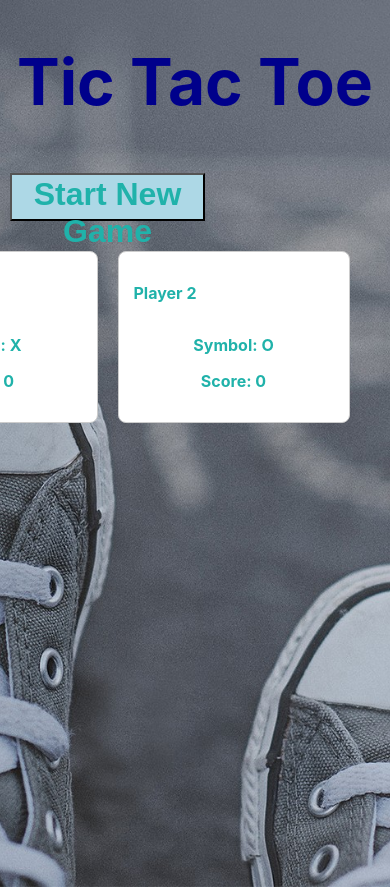
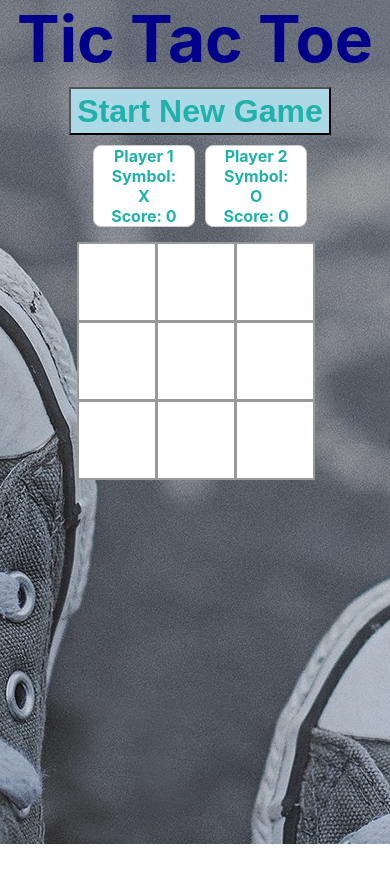
Before and after one commit to rotiadi/TicTacToe, a React (Create React App) app: page / in a window 390 px wide. After the commit the page ends 844 px from the top, so only its background shows below. Built offline with nearby package versions, Linux system fonts and the light colour scheme.

Commit message:
added media for mobile

```diff
--- a/src/App.css
+++ b/src/App.css
@@ -1,49 +1,9 @@
-.App {
-  text-align: center;
-
-}
-
-.App-logo {
-  height: 40vmin;
-  pointer-events: none;
-}
-
 * {
   color: lightseagreen;
   font-weight: bold;
   font-size: medium;
+  text-align: center;
 }
-
-@media (prefers-reduced-motion: no-preference) {
-  .App-logo {
-    animation: App-logo-spin infinite 20s linear;
-  }
-}
-
-.App-header {
-  background-color: #282c34;
-  min-height: 100vh;
-  display: flex;
-  flex-direction: column;
-  align-items: center;
-  justify-content: center;
-  font-size: calc(10px + 2vmin);
-  color: white;
-}
-
-.App-link {
-  color: #61dafb;
-}
-
-@keyframes App-logo-spin {
-  from {
-    transform: rotate(0deg);
-  }
-  to {
-    transform: rotate(360deg);
-  }
-}
-
 
 .square {
   background: #fff;
@@ -66,10 +26,6 @@
   display: table;
 }
 
-
-
-
-
 .header {
   width: 100vw;
   text-align: center;
@@ -82,10 +38,8 @@
 
 }
 
+.gameContainer {
 
-
-.gameContainer {
-  margin-left: 10%;
 }
 
 
@@ -93,8 +47,9 @@
   display: none;
   padding: 5%;
   margin-top: 5%;
-  width: 100%;
+  width: 70%;
   font-size: 2rem;
+  margin: 0;
 }
 
 @keyframes blink {
@@ -119,6 +74,7 @@
   font-weight: 700;
   color: rgba(19, 2, 252, 0.849);
   animation: blink 1s infinite;
+  margin: 0;
 }
 
 h6 {
@@ -131,6 +87,8 @@ h6 {
 h6 span {
   color: blue;
 }
+
+p {margin: 0;}
 
 .configGame {
   margin-top: 10px;
@@ -170,7 +128,8 @@ h6 span {
 .playerHeader {
   display: flex;
   align-items: center;
-  gap: 10px; /* Adds spacing between title and button */
+  justify-content: center;
+  gap: 10px;
 }
 
 .editNameButton {
@@ -192,12 +151,82 @@ h6 span {
   font-size: 1.5rem;
 }
 
+.boardContainer {
+  justify-items: center;
+}
+
 body {
   background-image: url('../public/background.jpg'); /* Path to your image */
-  background-size: cover; /* Ensures it covers the full screen */
   background-position: center; /* Centers the image */
   background-repeat: no-repeat; /* Prevents repeating */
   height: 100vh; /* Full height */
   margin: 0;
   padding: 0;
 }
+
+@media (max-width: 768px) {
+  .header{margin: 0;}
+
+  h3 {
+    margin: 0;
+  }
+  h2 {
+    margin: 0;
+  }
+
+  h6 {
+
+    margin: 0;
+  }
+
+  .mainContainer{
+    flex-direction: column;
+    align-items: center;
+  }
+
+  .configGame {
+    width: 100%;
+  }
+
+  .playerCardsContainer {
+    margin-top: 0;
+    gap: 10px;
+  }
+
+  .PlayerCard {
+    width: 30%;
+    padding: 0 15px;
+
+  }
+
+  .roundSelectorContainer{
+    margin: 0.5em;
+  }
+
+  .RoundSelector {
+    margin: 0.5rem 0
+  }
+
+
+  .square {
+    background: #fff;
+    border: 2px solid #999;
+    float: left;
+    font-size: 4rem;
+    font-weight: bold;
+    line-height: 34px;
+    height: 5rem;
+    width: 5rem;
+    margin-right: -1px;
+    margin-top: -1px;
+    padding: 0;
+    text-align: center;
+
+  }
+
+  .board-row:after {
+    clear: both;
+    content: '';
+    display: table;
+  }
+}
--- a/src/Board.jsx
+++ b/src/Board.jsx
@@ -1,6 +1,6 @@
 import Square from "./Square";
 
-function Board({ handleCellClick, squares, isNewRound, winnerSolution }) {
+function Board({ handleCellClick, squares, isNewGame, winnerSolution }) {
   const generateBoard = (x, y) => {
     const board = [];
     for (let i = 0; i < y; i++) {
@@ -29,7 +29,7 @@ function Board({ handleCellClick, squares, isNewRound, winnerSolution }) {
 
   return (
     <>
-      <div className="board" style={{ display: isNewRound ? "block" : "none" }}>
+      <div className="board" style={{ display: isNewGame ? "block" : "none" }}>
         {generateBoard(3, 3)}
       </div>
     </>
--- a/src/GameComponent.jsx
+++ b/src/GameComponent.jsx
@@ -123,6 +123,7 @@ function GameComponent() {
     setCurrentPlayer(player1);
     setCurrentRound(currentRound + 1);
     setWinnerSolution([]);
+    setIsNewRound(true);
   };
 
   const handleCellClick = (squareIndex) => {
@@ -144,6 +145,7 @@ function GameComponent() {
       setWinnerSolution(winner.winnerSolution);
 
       setRoundWinner(winner.winner);
+      setIsNewRound(false);
 
       if (player1.symbol === winner.winner) {
         setPlayer1((prevProp) => ({ ...prevProp, score: player1.score + 1 }));
@@ -180,21 +182,21 @@ function GameComponent() {
               backgroundColor: gameWinner === player1.name ? "green" : "white",
             }}
           >
+            <h3>Player 1</h3>
             <div className="playerHeader">
-              <h3>Player 1</h3>
+              <h2>{player1.name}</h2>
+            </div>
             <button
               style={{
-                  display: player1.name ? "block" : "none",
+                display: player1.name ? "inline-block" : "none",
                 backgroundColor:
                   gameWinner === player1.name ? "green" : "white",
               }}
               onClick={() => editPlayerName(player1)}
               className="editNameButton"
             >
-                Edit Name
+              Edit
             </button>
-            </div>
-            <h2>{player1.name}</h2>
             <p>Symbol: {player1.symbol}</p>
             <p>
               Score: <span>{player1.score}</span>
@@ -206,22 +208,21 @@ function GameComponent() {
               backgroundColor: gameWinner === player2.name ? "green" : "white",
             }}
           >
+            <h3>Player 2</h3>
             <div className="playerHeader">
-              <h3>Player 2</h3>
-
+              <h2>{player2.name}</h2>
+            </div>
             <button
               style={{
-                  display: player2.name ? "block" : "none",
+                display: player2.name ? "inline-block" : "none",
                 backgroundColor:
                   gameWinner === player2.name ? "green" : "white",
               }}
               onClick={() => editPlayerName(player2)}
               className="editNameButton"
             >
-                Edit Name
+              Edit
             </button>
-            </div>
-            <h2>{player2.name}</h2>
             <p>Symbol: {player2.symbol}</p>
             <p>
               Score: <span>{player2.score}</span>
@@ -275,7 +276,7 @@ function GameComponent() {
           <Board
             handleCellClick={handleCellClick}
             squares={squares}
-            isNewRound={isNewRound}
+            isNewGame={!isNewGame}
             winnerSolution={winnerSolution}
           />
           <div
```
Lines whose indentation alone changed are shown as unchanged.
